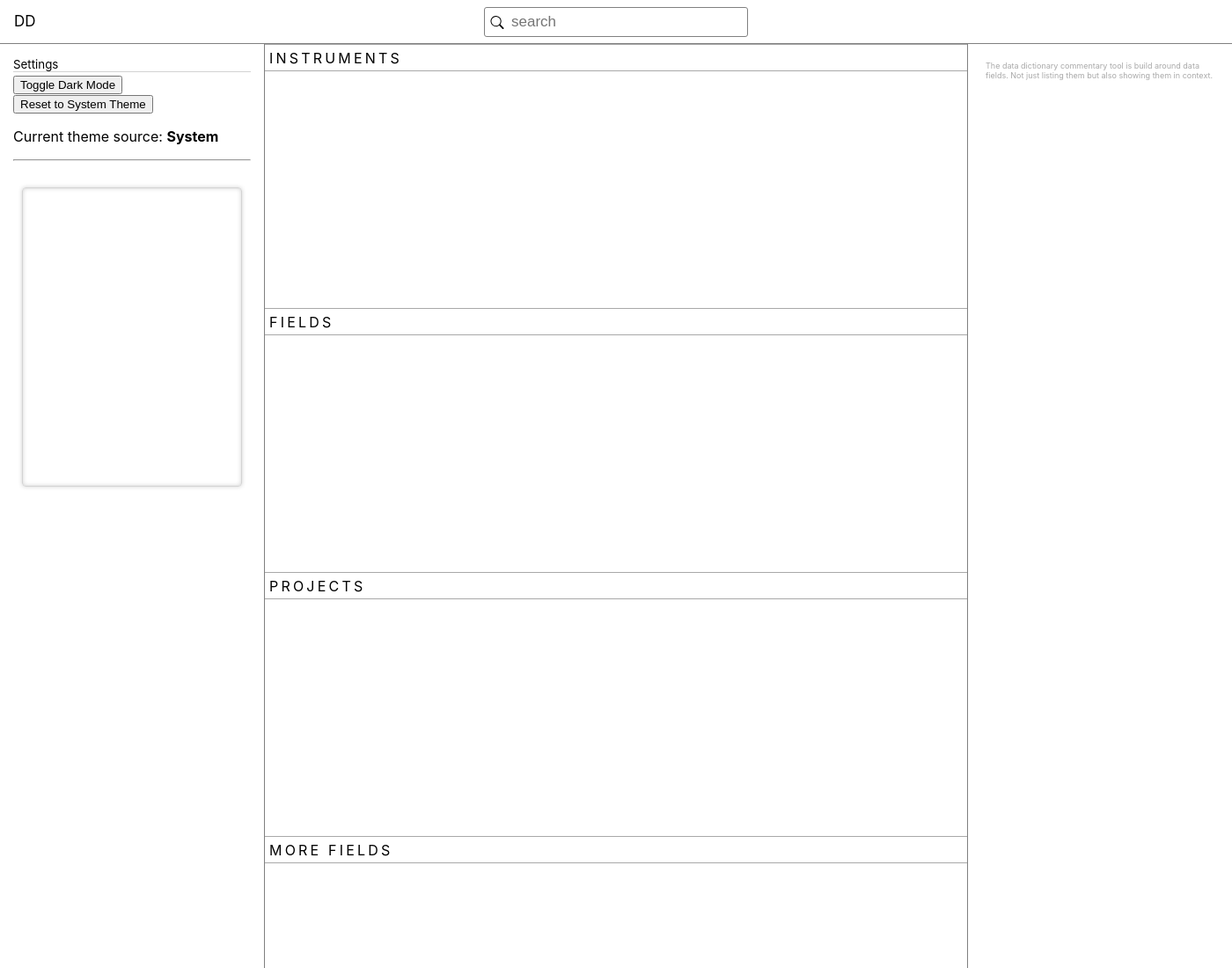
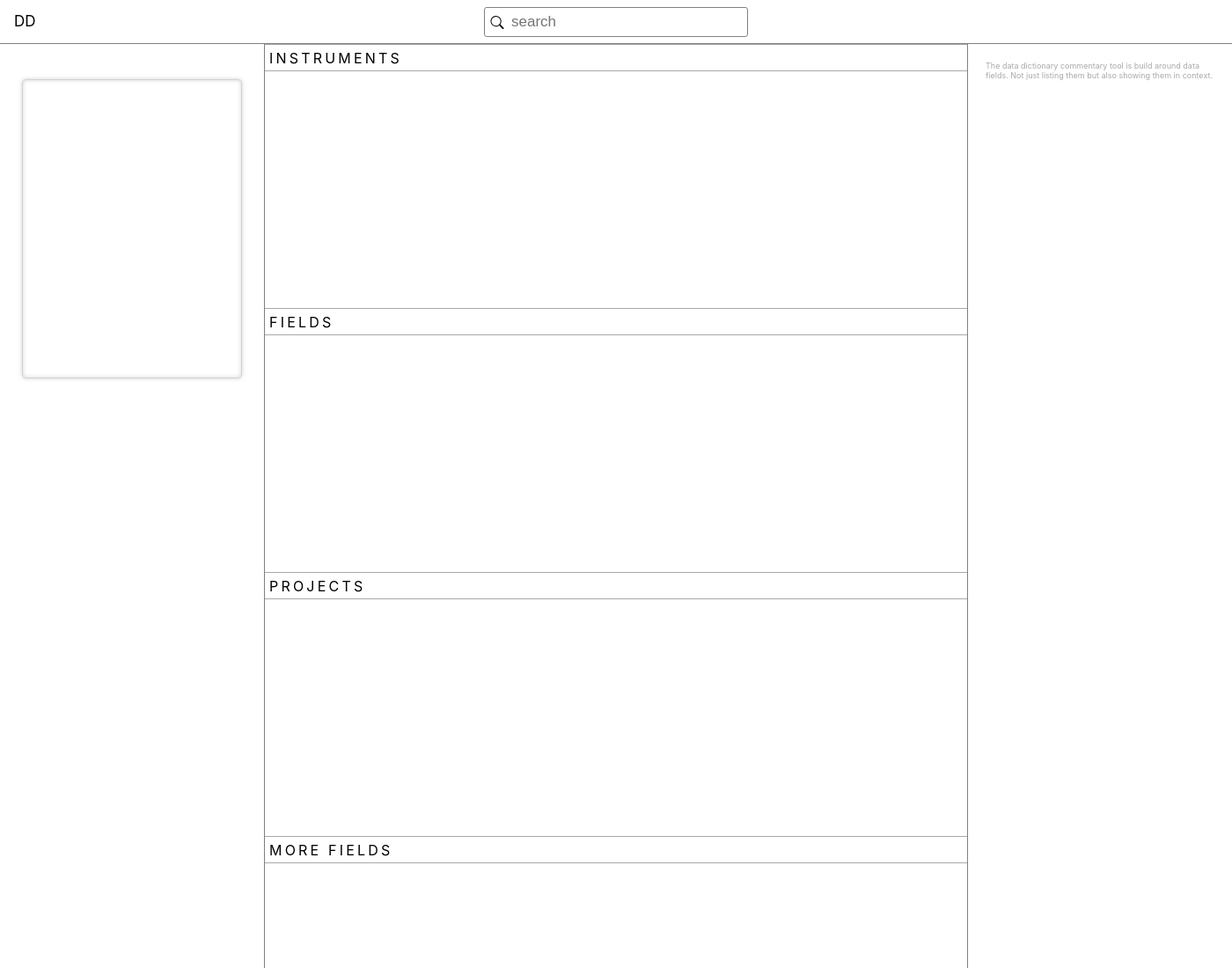
Before and after one commit to HaukeBartsch/dd, an Electron app: page index.html in a window 1400 px wide. Shown: the whole page at 88% size. Drawn offline with Linux system fonts and the light colour scheme.

Commit message:
remove theme buttons again

```diff
--- a/index.html
+++ b/index.html
@@ -38,7 +38,7 @@
     <div class="content">
         <div class="column left">
             <div style="margin: 5px;  clear: both; ">
-                <div>
+                <div style="display: none;">
                     <div class="side-header">Settings</div>
                     <button id="toggle-dark-mode">Toggle Dark Mode</button>
                     <button id="reset-to-system">Reset to System Theme</button>
--- a/renderer.js
+++ b/renderer.js
@@ -21,7 +21,7 @@ document.getElementById('reset-to-system').addEventListener('click', async () =>
 
 document.getElementById('left-side-box-drop').ondrop = function (ev) {
     ev.preventDefault();
-    console.log("started ondrop");
+    //console.log("started ondrop");
     // add this as a box here..
     var type = ev.dataTransfer.getData("boxType");
     var id = ev.dataTransfer.getData("boxId");
@@ -34,7 +34,7 @@ document.getElementById('left-side-box-drop').ondrop = function (ev) {
 document.getElementById('left-side-box-drop').ondragover = function (ev) {
     ev.preventDefault();
     ev.dataTransfer.dropEffect = "link";
-    console.log("started ondragover");
+    //console.log("started ondragover");
 }
 
 /**
```
